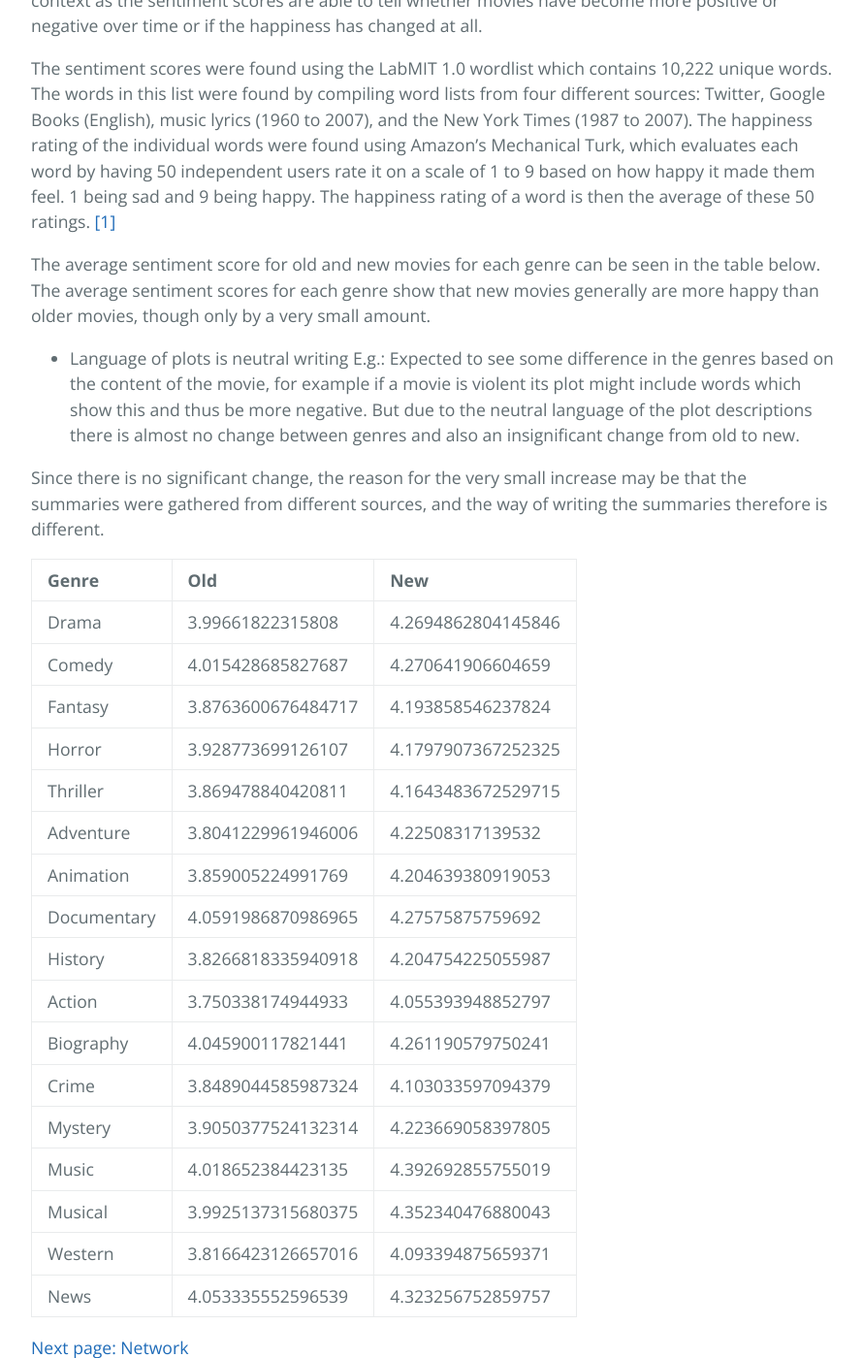
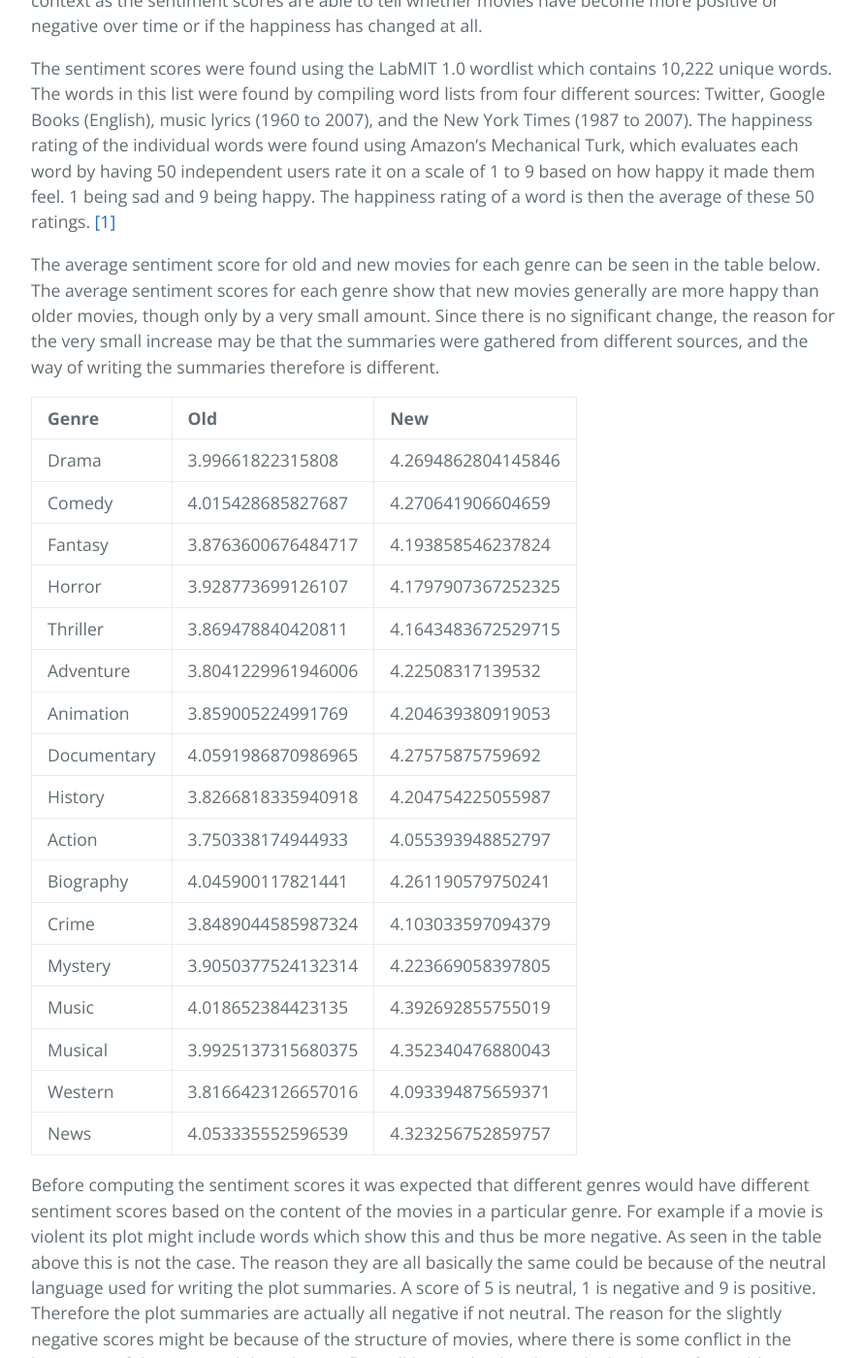
Before and after one commit to MBJohansen/Social-Graphs-Project, a Jekyll site: the page built from docs/sentiment.md, in a window 1280 px wide and 1400 px high, scrolled down 442 px. Shown: the whole window at 97% size, without its empty margins (192-1082 px from the left). Built offline with Jekyll 4.4.1, drawn with Linux system fonts in a browser that asks for light colours; our own code applies the rules of GitHub Pages for plain Markdown files; some of the changed text lies outside the part shown.

Commit message:
Website: Sentiment

```diff
--- a/docs/sentiment.md
+++ b/docs/sentiment.md
@@ -1,17 +1,11 @@
 
 ## Sentiment
 
-Another way of analyzing whether movies have changed over time is with the use of sentiment scores. With sentiment scores it is possible to determine how "happy" a text is. This is useful in this context as the sentiment scores are able to tell whether movies have become more positive or negative over time or if the happiness has changed at all.
+Another way of analyzing whether movies have changed over time is with the use of sentiment scores. With sentiment scores it is possible to determine how positive a text is. This is useful in this context as the sentiment scores are able to tell whether movies have become more positive or negative over time or if the happiness has changed at all.
 
 The sentiment scores were found using the LabMIT 1.0 wordlist which contains 10,222 unique words. The words in this list were found by compiling word lists from four different sources: Twitter, Google Books (English), music lyrics (1960 to 2007), and the New York Times (1987 to 2007). The happiness rating of the individual words were found using Amazon's Mechanical Turk, which evaluates each word by having 50 independent users rate it on a scale of 1 to 9 based on how happy it made them feel. 1 being sad and 9 being happy. The happiness rating of a word is then the average of these 50 ratings. [[1]](https://journals.plos.org/plosone/article?id=10.1371/journal.pone.0026752)
 
-The average sentiment score for old and new movies for each genre can be seen in the table below. The average sentiment scores for each genre show that new movies generally are more happy than older movies, though only by a very small amount.
-
-
-- Language of plots is neutral writing
-  E.g.: Expected to see some difference in the genres based on the content of the movie, for example if a movie is violent its plot might include words which show this and thus be more negative. But due to the neutral language of the plot descriptions there is almost no change between genres and also an insignificant change from old to new.
-
-Since there is no significant change, the reason for the very small increase may be that the summaries were gathered from different sources, and the way of writing the summaries therefore is different.
+The average sentiment score for old and new movies for each genre can be seen in the table below. The average sentiment scores for each genre show that new movies generally are more happy than older movies, though only by a very small amount. Since there is no significant change, the reason for the very small increase may be that the summaries were gathered from different sources, and the way of writing the summaries therefore is different.
 
 | **Genre** | **Old** | **New** |
 | Drama | 3.99661822315808 | 4.2694862804145846 |
@@ -32,4 +26,8 @@ Since there is no significant change, the reason for the very small increase may
 | Western | 3.8166423126657016 | 4.093394875659371 |
 | News | 4.053335552596539 | 4.323256752859757 |
 
+Before computing the sentiment scores it was expected that different genres would have different sentiment scores based on the content of the movies in a particular genre. For example if a movie is violent its plot might include words which show this and thus be more negative. As seen in the table above this is not the case. The reason they are all basically the same could be because of the neutral language used for writing the plot summaries. A score of 5 is neutral, 1 is negative and 9 is positive. Therefore the plot summaries are actually all negative if not neutral. The reason for the slightly negative scores might be because of the structure of movies, where there is some conflict in the beginning of the story and then this conflict will be resolved at the end. The change from old to new movies are very small ranging from around 0.2 to 0.4 and the reason for this insignificant change is probably also due to the neutral language.
+
+
+
 [Next page: Network](network.md)
```
